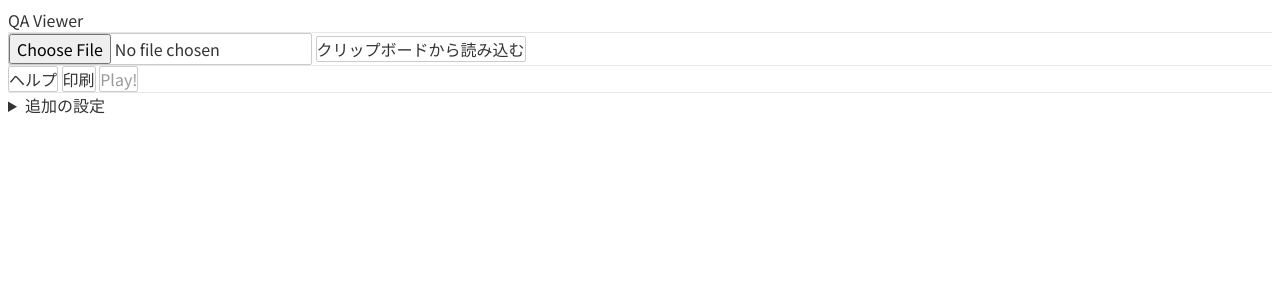
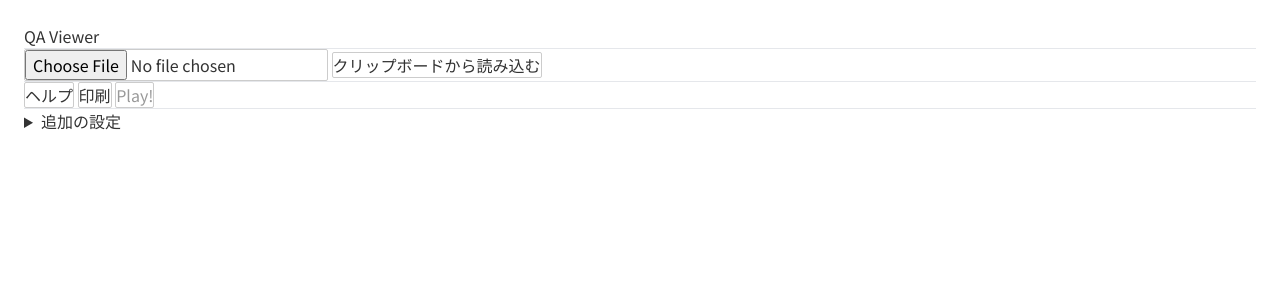
Before and after one commit to 0wv/qa-viewer, a Svelte app: page / in a window 1280 px wide. Shown: the top 300 px of the page. Built offline with nearby package versions, Linux system fonts and the light colour scheme.

Commit message:
:lipstick: update look

```diff
--- a/src/App.svelte
+++ b/src/App.svelte
@@ -19,7 +19,7 @@
   </style>
 </svelte:head>
 
-<main>
+<main class="m-4">
   <Router {routes} />
 </main>
 
@@ -27,4 +27,8 @@
 	@tailwind base;
 	@tailwind components;
 	@tailwind utilities;
+
+  :global(body) {
+    @apply h-auto p-0 w-auto;
+  }
 </style>
```
